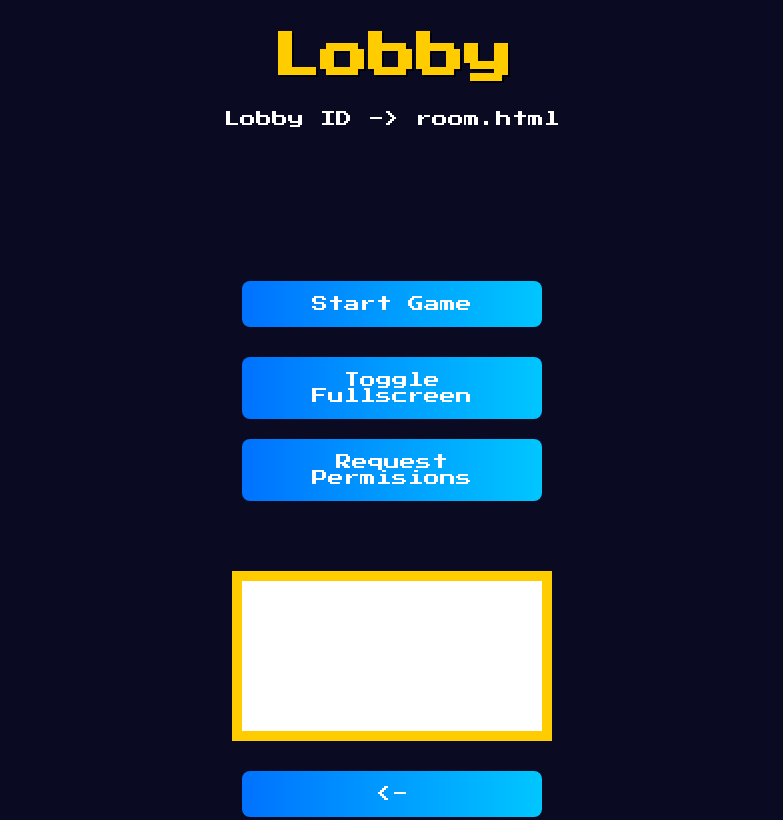
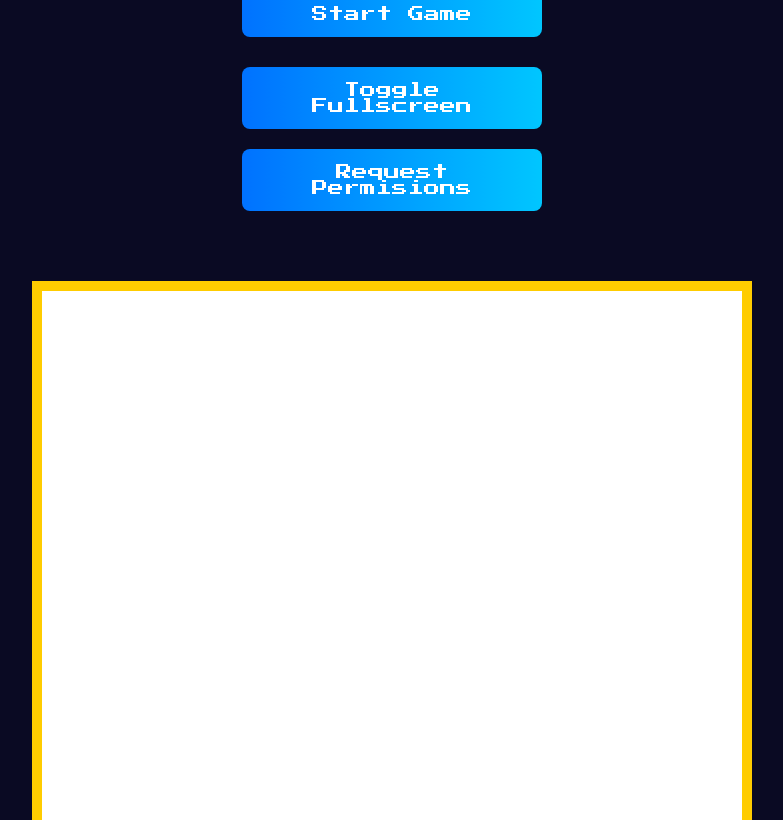
Before and after one commit to waveyboym/bbd-maze-motion, a website: page public/room.html in a window 1280 px wide. Shown: the top 820 px of the page, without its empty margins (248-1031 px from the left). Drawn offline with nearby package versions, Linux system fonts and the light colour scheme; no server answers.

Commit message:
Refactor canvas size and responsiveness in style.css

```diff
--- a/public/style/style.css
+++ b/public/style/style.css
@@ -17,7 +17,7 @@ body {
 }
 
 h1 {
-  margin-top: 60px;
+  margin-top: 30px;
   color: #ffcc00;
   text-shadow: 2px 2px #000000;
   font-size: 3em;
@@ -45,6 +45,48 @@ canvas {
   background-color: #fff;
   border: 10px solid #ffcc00;
   margin: 10px;
+  width: 400px;
+  height: 400px;
+}
+
+/* Extra small devices (phones, 600px and down) */
+@media only screen and (max-width: 600px) {
+  canvas {
+    width: 300px;
+    height: 300px;
+  }
+}
+
+/* Small devices (portrait tablets and large phones, 600px and up) */
+@media only screen and (min-width: 600px) {
+  canvas {
+    width: 400px;
+    height: 400px;
+  }
+}
+
+/* Medium devices (landscape tablets, 768px and up) */
+@media only screen and (min-width: 768px) {
+  canvas {
+    width: 500px;
+    height: 500px;
+  }
+}
+
+/* Large devices (laptops/desktops, 992px and up) */
+@media only screen and (min-width: 992px) {
+  canvas {
+    width: 600px;
+    height: 600px;
+  }
+}
+
+/* Extra large devices (large laptops and desktops, 1200px and up) */
+@media only screen and (min-width: 1200px) {
+  canvas {
+    width: 700px;
+    height: 700px;
+  }
 }
 
 .modal {
```
